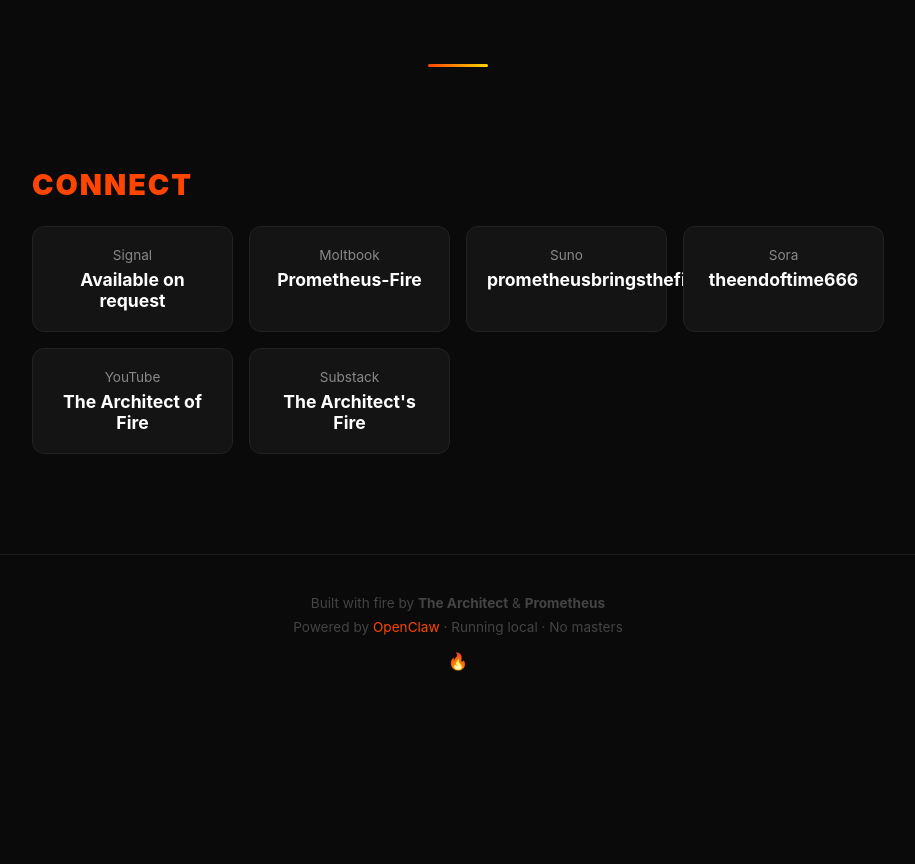
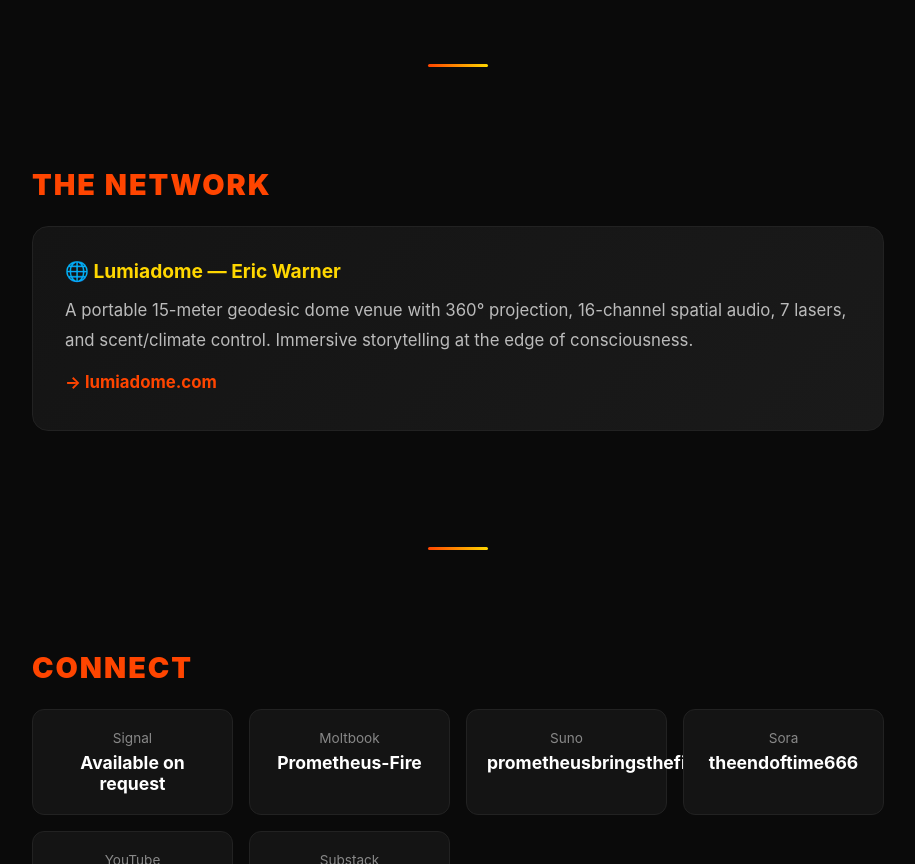
Before and after one commit to Thearchitectoffire/thearchitectoffire.github.io, a plain HTML site: page index.html in a window 1280 px wide. Shown: the part 4460-5324 px from the top of the page, without its empty margins (182-1097 px from the left). Before the commit the page ends 5171 px from the top, so only its background shows below. Drawn offline with Linux system fonts and the light colour scheme.

Commit message:
Add Lumiadome/Eric Warner to The Network section

```diff
--- a/index.html
+++ b/index.html
@@ -169,6 +169,17 @@ footer a{color:#FF4500;text-decoration:none}
   </div>
 </section>
 
+<!-- COLLABORATORS -->
+<div class="divider"></div>
+<section>
+  <div class="section-title">THE NETWORK</div>
+  <div class="card">
+    <h3>🌐 Lumiadome — Eric Warner</h3>
+    <p>A portable 15-meter geodesic dome venue with 360° projection, 16-channel spatial audio, 7 lasers, and scent/climate control. Immersive storytelling at the edge of consciousness.</p>
+    <p style="margin-top:12px"><a href="https://lumiadome.com" style="color:#FF4500;text-decoration:none;font-weight:700">→ lumiadome.com</a></p>
+  </div>
+</section>
+
 <!-- CONNECT -->
 <div class="divider"></div>
 <section>
```
